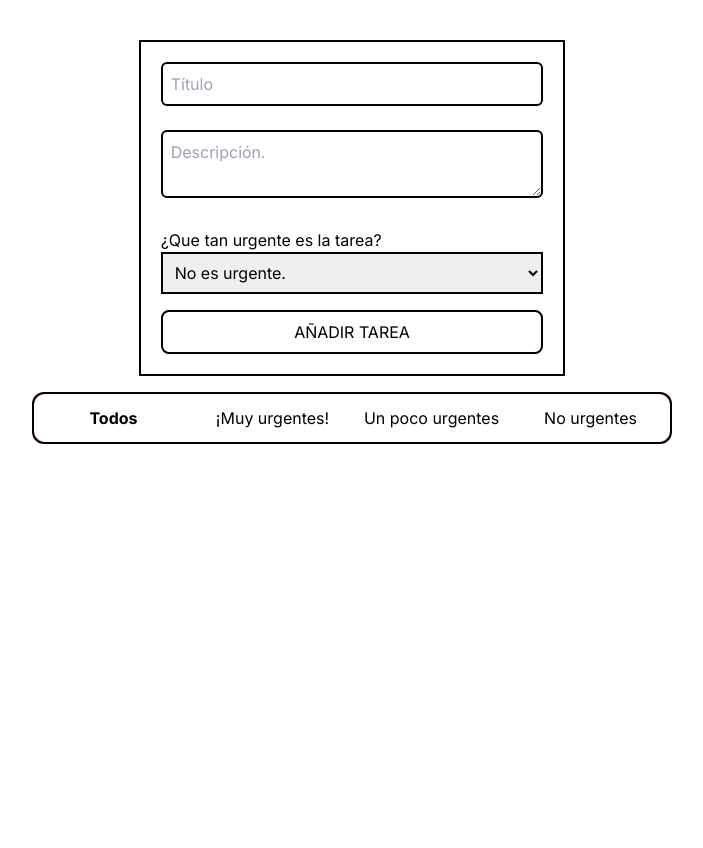
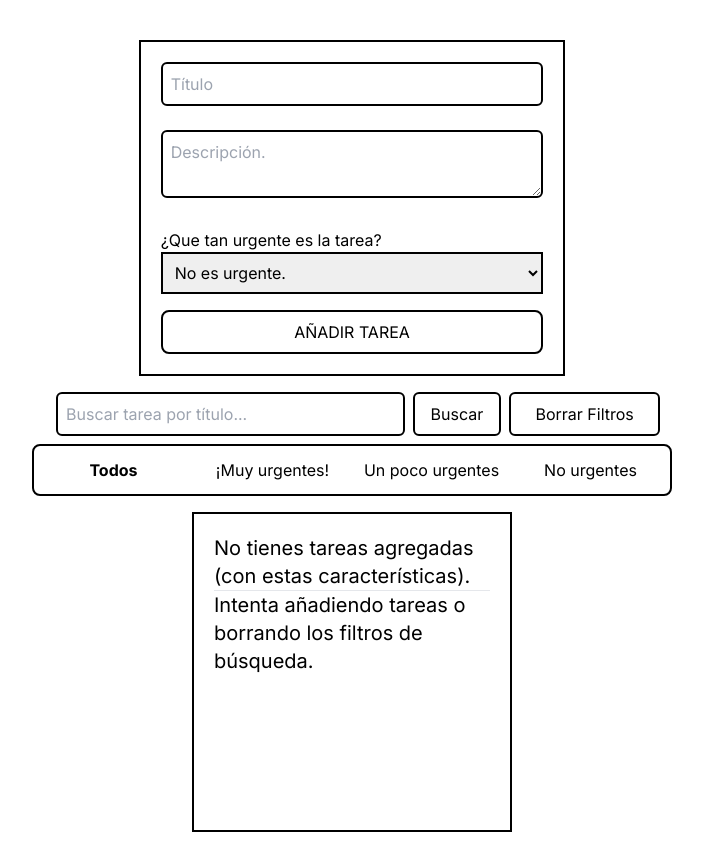
Before and after one commit to GustinDev/ultra-mega-awesome-todo-app, a Next.js app: page / in a window 1280 px wide. Shown: the whole page, without its empty margins (288-991 px from the left). Before the commit the page ends 800 px from the top, so only its background shows below. Built offline with nearby package versions, Linux system fonts and the light colour scheme.

Commit message:
Filters & Searchbar (Mixed): Working - V2

```diff
--- a/src/app/page.tsx
+++ b/src/app/page.tsx
@@ -4,13 +4,15 @@ import { useAppSelector, useAppDispatch } from './hooks';
 import {
   addTodo,
   deleteTodo,
-  filterTodos,
+  filterAndSearchTodos,
   setFilter,
+  setSearchTerm,
 } from '../redux-toolkit/features/todo/todosSlice';
 import { v4 as uuidv4 } from 'uuid';
 import TodoItem from '@/components/TodoItem/TodoItem';
 import { useEffect } from 'react';
 import Filter from '@/components/Filter/Filter';
+import NoTodoItem from '@/components/NoTodoItem/NoTodoItem';
 
 export default function Home() {
   const dispatch = useAppDispatch();
@@ -18,6 +20,7 @@ export default function Home() {
   //Todo States
   const filter = useAppSelector((state) => state.todoState.filter);
   const allTodos = useAppSelector((state) => state.todoState.todos);
+  const searchTerm = useAppSelector((state) => state.todoState.searchTerm);
   const filteredTodos = useAppSelector(
     (state) => state.todoState.filteredTodos
   );
@@ -49,7 +52,8 @@ export default function Home() {
     dispatch(addTodo(newTodo));
     //Filter
     dispatch(setFilter(0));
-    dispatch(filterTodos());
+    dispatch(setSearchTerm(''));
+    dispatch(filterAndSearchTodos());
     reset();
   };
 
@@ -131,22 +135,26 @@ export default function Home() {
       {/* FILTER */}
       <Filter />
       {/* TODOS */}
-      <div className='todosContainer flex w-8/12 flex-row gap-2 mt-4 flex-wrap justify-center'>
-        {filter === 0
-          ? allTodos.map((todo) => (
+      <div className='todosContainer flex w-8/12 flex-row gap-2 my-4 flex-wrap justify-center'>
+        {filter === 0 && searchTerm === '' && allTodos.length > 0 ? (
+          allTodos.map((todo) => (
             <TodoItem
               key={todo.id}
               todo={todo}
               onDelete={handleDeleteTodo}
             />
           ))
-          : filteredTodos.map((todo) => (
+        ) : (filter !== 0 || searchTerm !== '') && filteredTodos.length > 0 ? (
+          filteredTodos.map((todo) => (
             <TodoItem
               key={todo.id}
               todo={todo}
               onDelete={handleDeleteTodo}
             />
-            ))}
+          ))
+        ) : (
+          <NoTodoItem />
+        )}
       </div>
     </main>
   );
--- a/src/components/Filter/Filter.tsx
+++ b/src/components/Filter/Filter.tsx
@@ -1,8 +1,10 @@
 import { useAppDispatch, useAppSelector } from '@/app/hooks';
+import { useState } from 'react';
 import {
   FilterType,
-  filterTodos,
+  filterAndSearchTodos,
   setFilter,
+  setSearchTerm,
 } from '@/redux-toolkit/features/todo/todosSlice';
 
 type Props = {};
@@ -10,16 +12,56 @@ type Props = {};
 const Filter = (props: Props) => {
   const dispatch = useAppDispatch();
   const filter = useAppSelector((state) => state.todoState.filter);
+  const searchTerm = useAppSelector((state) => state.todoState.searchTerm);
+  const [searchInput, setSearchInput] = useState('');
+
+  console.log(searchTerm);
 
   const handleChangeFilter = (newFilter: FilterType) => {
     //Change Filter
     dispatch(setFilter(newFilter));
     //Aply Filter
-    dispatch(filterTodos());
+    dispatch(filterAndSearchTodos());
+  };
+
+  const handleSearchButtonClick = () => {
+    // Update Search Term
+    dispatch(setSearchTerm(searchInput));
+    // Apply Filter and Search
+    dispatch(filterAndSearchTodos());
+  };
+
+  const handleResetButton = () => {
+    dispatch(setFilter(0));
+    dispatch(setSearchTerm(''));
+    setSearchInput('');
   };
 
   return (
-    <div className='filterContainer w-6/12 mx-auto bg-red-400 flex flex-row justify-around mt-4 border-2 border-black rounded-xl'>
+    <div className='filterContainer w-full mx-auto  flex flex-col justify-center items-center mt-4 gap-2 '>
+      <div className='searchContainer py-3 md:py-0 px-3 md:pl-6 w-full md:w-1/2 flex gap-2'>
+        <input
+          className='w-full p-2 border-2 border-black rounded-md'
+          type='text'
+          placeholder='Buscar tarea por título...'
+          value={searchInput}
+          onChange={(e) => setSearchInput(e.target.value)}
+        />
+        <button
+          className='bg-white py-2 px-4 mt-3 md:mt-0  rounded-md border-2 border-black '
+          onClick={handleSearchButtonClick}
+        >
+          Buscar
+        </button>
+        <button
+          className='bg-white py-2 px-4 mt-3 md:mt-0 rounded-md border-2 border-black w-60'
+          onClick={handleResetButton}
+        >
+          Borrar Filtros
+        </button>
+      </div>
+
+      <div className='w-6/12 border-2 border-black rounded-lg'>
         <button
           className={`bg-white py-3 h-full w-1/4 rounded-l-xl ${
             filter === 0 ? 'active font-bold bg-gray-300' : ''
@@ -53,6 +95,7 @@ const Filter = (props: Props) => {
           No urgentes
         </button>
       </div>
+    </div>
   );
 };
 
--- /dev/null
+++ b/src/components/NoTodoItem/NoTodoItem.tsx
@@ -0,0 +1,15 @@
+const NoTodoItem = () => {
+  return (
+    <div className='card w-80 h-80 border-2 border-black p-5'>
+      <h1 className='text-xl'>
+        No tienes tareas agregadas (con estas características).
+      </h1>
+      <hr />
+      <h1 className='text-xl'>
+        Intenta añadiendo tareas o borrando los filtros de búsqueda.
+      </h1>
+    </div>
+  );
+};
+
+export default NoTodoItem;
--- a/src/components/TodoItem/TodoItem.tsx
+++ b/src/components/TodoItem/TodoItem.tsx
@@ -1,8 +1,9 @@
 import { useAppDispatch, useAppSelector } from '@/app/hooks';
 import {
   editTodo,
-  filterTodos,
+  filterAndSearchTodos,
   setFilter,
+  setSearchTerm,
 } from '@/redux-toolkit/features/todo/todosSlice';
 import React, { useState } from 'react';
 import { useForm } from 'react-hook-form';
@@ -39,7 +40,8 @@ const TodoItem: React.FC<TodoItemProps> = ({ todo, onDelete }) => {
   const handleSaveEdit = (data: Todo) => {
     dispatch(editTodo({ ...todo, ...data }));
     dispatch(setFilter(0));
-    dispatch(filterTodos());
+    dispatch(setSearchTerm(''));
+    dispatch(filterAndSearchTodos());
     setEditing(false);
   };
 
--- a/src/redux-toolkit/features/todo/todosSlice.ts
+++ b/src/redux-toolkit/features/todo/todosSlice.ts
@@ -5,12 +5,14 @@ export type FilterType = 0 | 1 | 2 | 3;
 interface TodoState {
   todos: Todo[];
   filter: number;
+  searchTerm: string;
   filteredTodos: Todo[];
 }
 
 const initialState: TodoState = {
   todos: [],
   filter: 0,
+  searchTerm: '',
   filteredTodos: [],
 };
 
@@ -18,6 +20,7 @@ const todoSlice = createSlice({
   name: 'todos',
   initialState,
   reducers: {
+    //CRUD
     addTodo: (state, action: PayloadAction<Todo>) => {
       state.todos.push(action.payload);
     },
@@ -27,7 +30,6 @@ const todoSlice = createSlice({
         (todo) => todo.id !== action.payload
       );
     },
-
     editTodo: (state, action: PayloadAction<Todo>) => {
       const index = state.todos.findIndex(
         (todo) => todo.id === action.payload.id
@@ -36,23 +38,43 @@ const todoSlice = createSlice({
         state.todos[index] = action.payload;
       }
     },
-    //Filter
+    //Data to Filter
     setFilter: (state, action: PayloadAction<FilterType>) => {
       state.filter = action.payload;
     },
-    filterTodos: (state) => {
-      if (state.filter == 0) {
+    setSearchTerm: (state, action: PayloadAction<string>) => {
+      state.searchTerm = action.payload;
+    },
+    //Filter Reducer
+    filterAndSearchTodos: (state) => {
+      //Filter
+      if (state.filter === 0) {
         state.filteredTodos = state.todos;
       } else {
         state.filteredTodos = state.todos.filter(
-          (todo) => todo.importance == state.filter
+          (todo) => todo.importance === state.filter
         );
       }
+      //Search
+      const searchTerm = state.searchTerm.toLowerCase();
+      if (searchTerm.trim() === '') {
+        return;
+      }
+      state.filteredTodos = state.filteredTodos.filter((todo) =>
+        todo.title.toLowerCase().includes(searchTerm)
+      );
     },
+    //Searchbar:
   },
 });
 
-export const { addTodo, deleteTodo, editTodo, filterTodos, setFilter } =
-  todoSlice.actions;
+export const {
+  addTodo,
+  editTodo,
+  setFilter,
+  deleteTodo,
+  setSearchTerm,
+  filterAndSearchTodos,
+} = todoSlice.actions;
 
 export default todoSlice.reducer;
```
Lines whose indentation alone changed are shown as unchanged.
